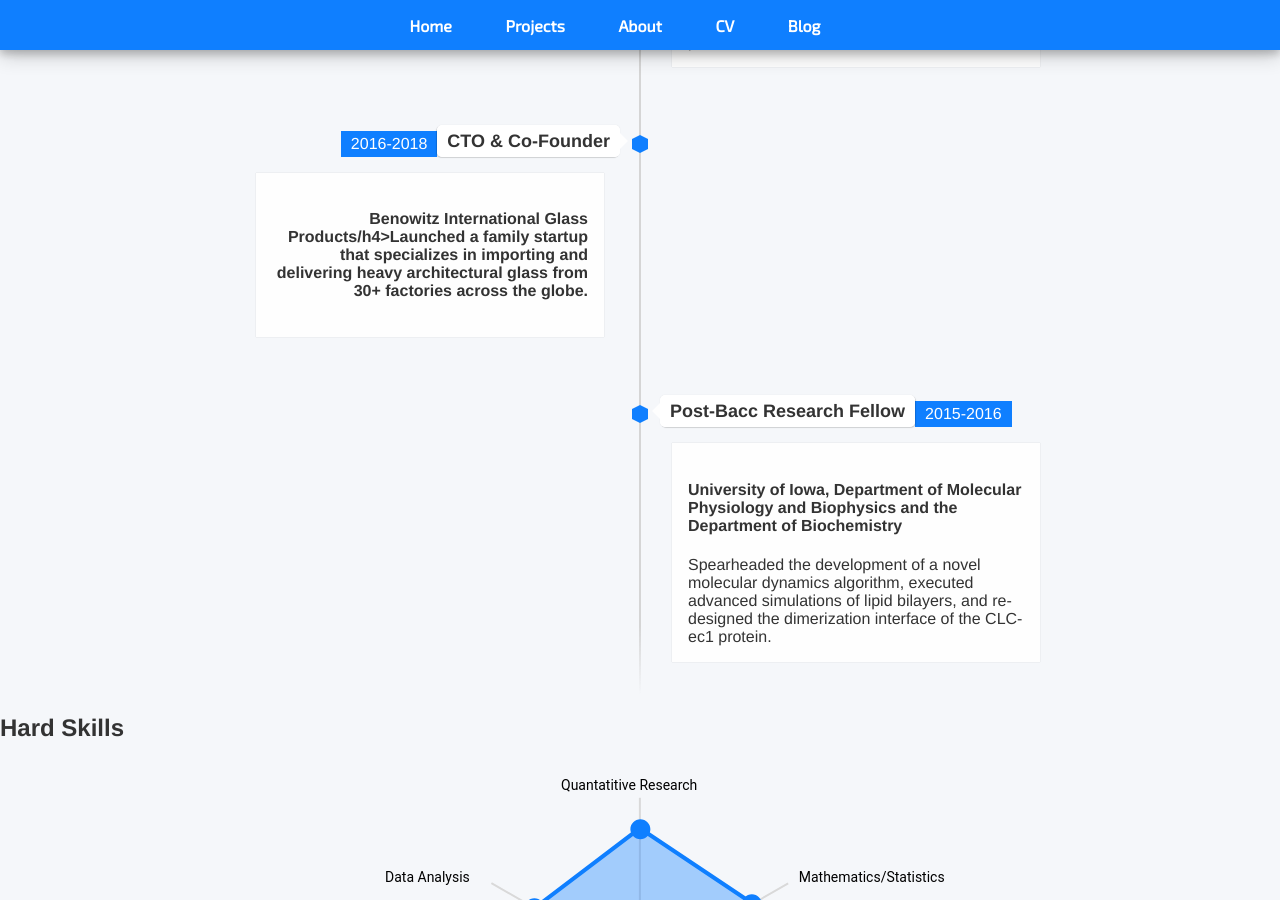
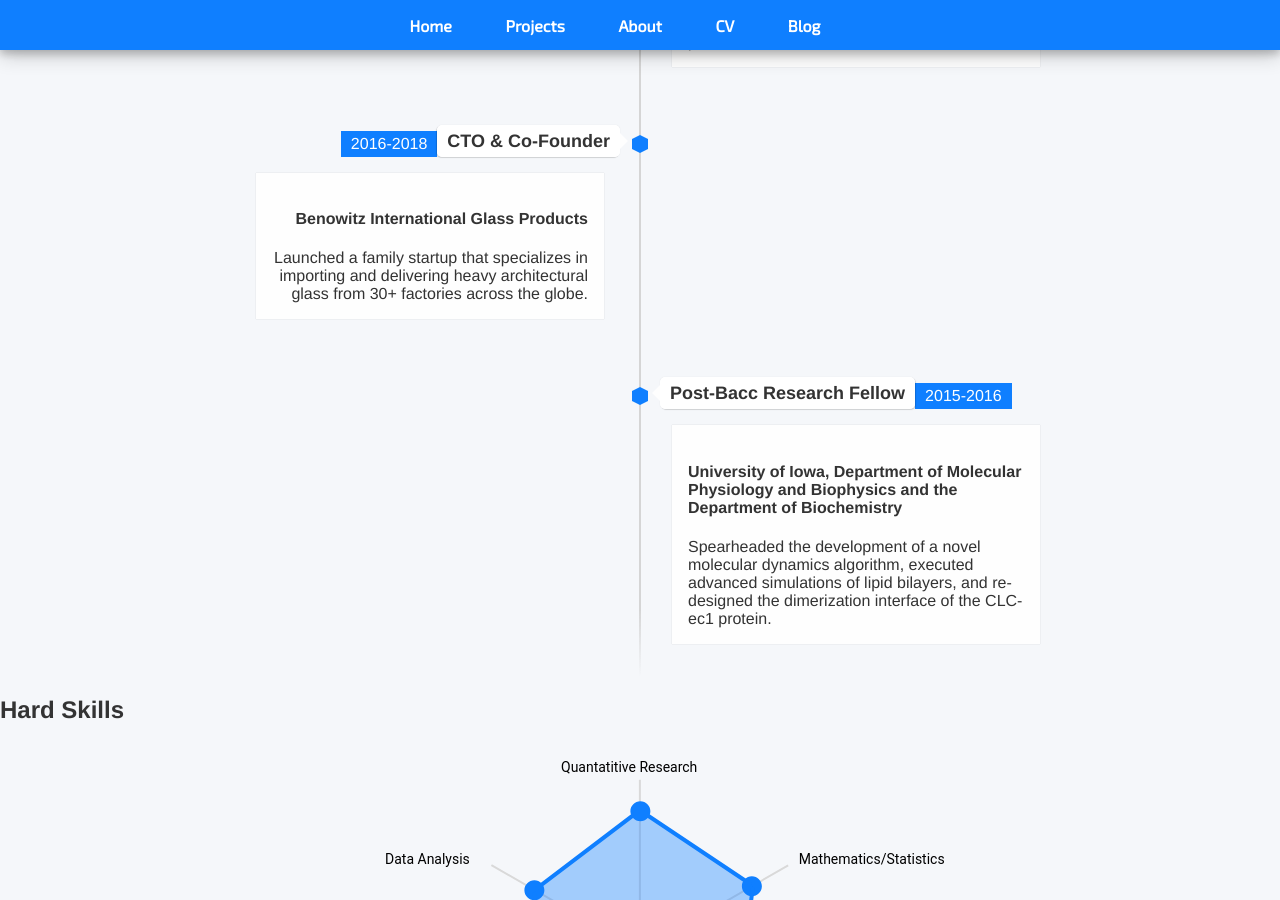
Before and after one commit to mayabenowitz/mayabenowitz.github.io, a Jekyll site: the page built from index.html, in a window 1280 px wide and 900 px high, scrolled down 1115 px. Built offline with Jekyll 4.4.1, drawn with Linux system fonts in a browser that asks for light colours; nearby versions of some CDN libraries.

Commit message:
Update index.html

```diff
--- a/index.html
+++ b/index.html
@@ -17,9 +17,7 @@
         <span class="time-wrapper"><span class="time">2018-2019</span></span>
       </div>
       <div class="desc">Pursued my curiosity of machine learning and developed a novel graph-based kernel for the SVM. My work is review at the prestigious Journal of Graph Theory.
-
-
-       After some adventurous self-teaching, I discovered my passion for Edtech and Gamification!
+      After some adventurous self-teaching, I discovered my passion for Edtech and Gamification!
       </div>
     </div>
   </li>
@@ -32,7 +30,7 @@
         <span class="flag">CTO & Co-Founder</span>
         <span class="time-wrapper"><span class="time">2016-2018</span></span>
       </div>
-      <div class="desc"><h4>Benowitz International Glass Products/h4>Launched a family startup that specializes in importing and delivering heavy architectural glass from 30+ factories across the globe.
+      <div class="desc"><h4>Benowitz International Glass Products</h4>Launched a family startup that specializes in importing and delivering heavy architectural glass from 30+ factories across the globe.
       </div>
     </div>
   </li>
```
